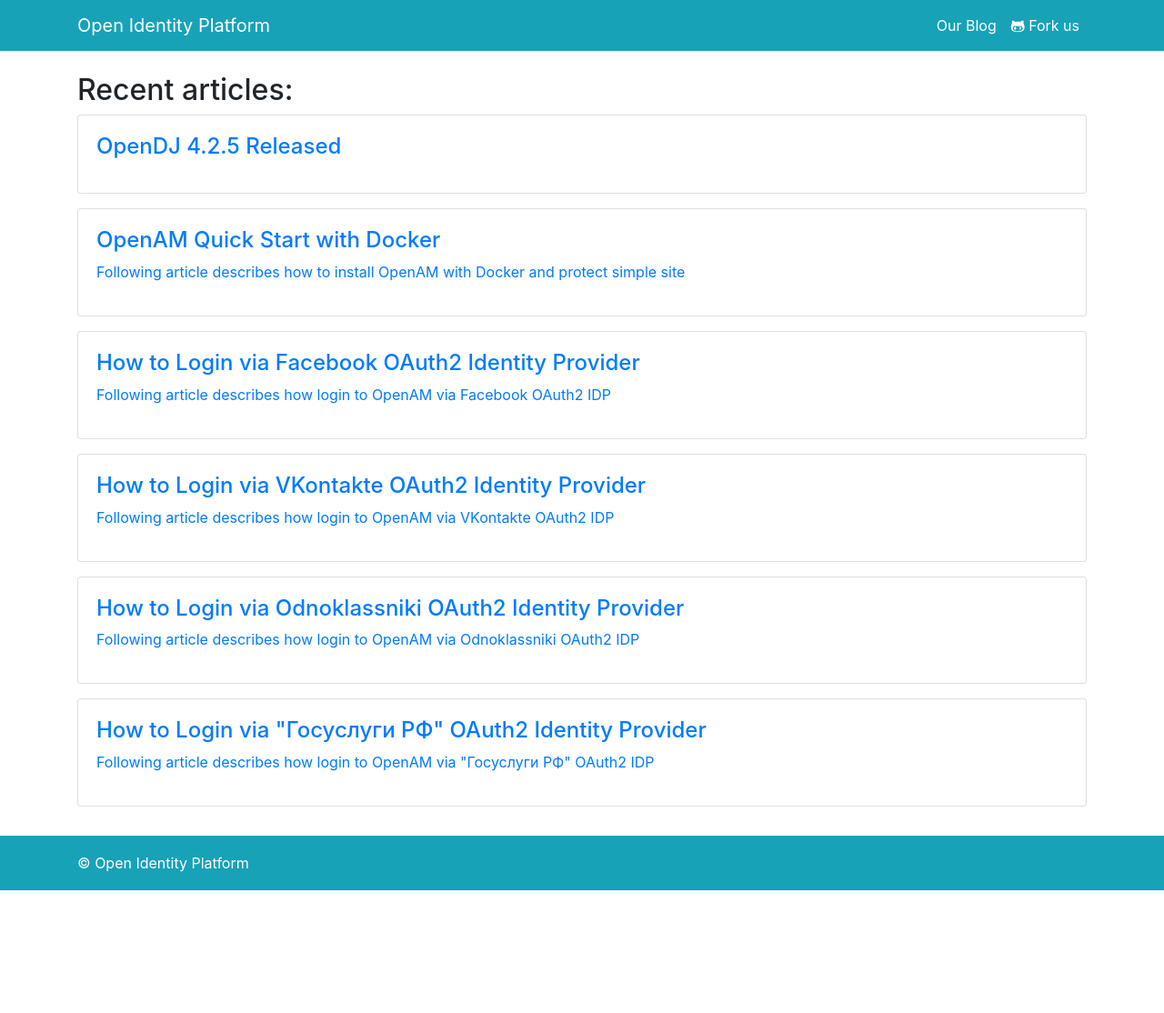
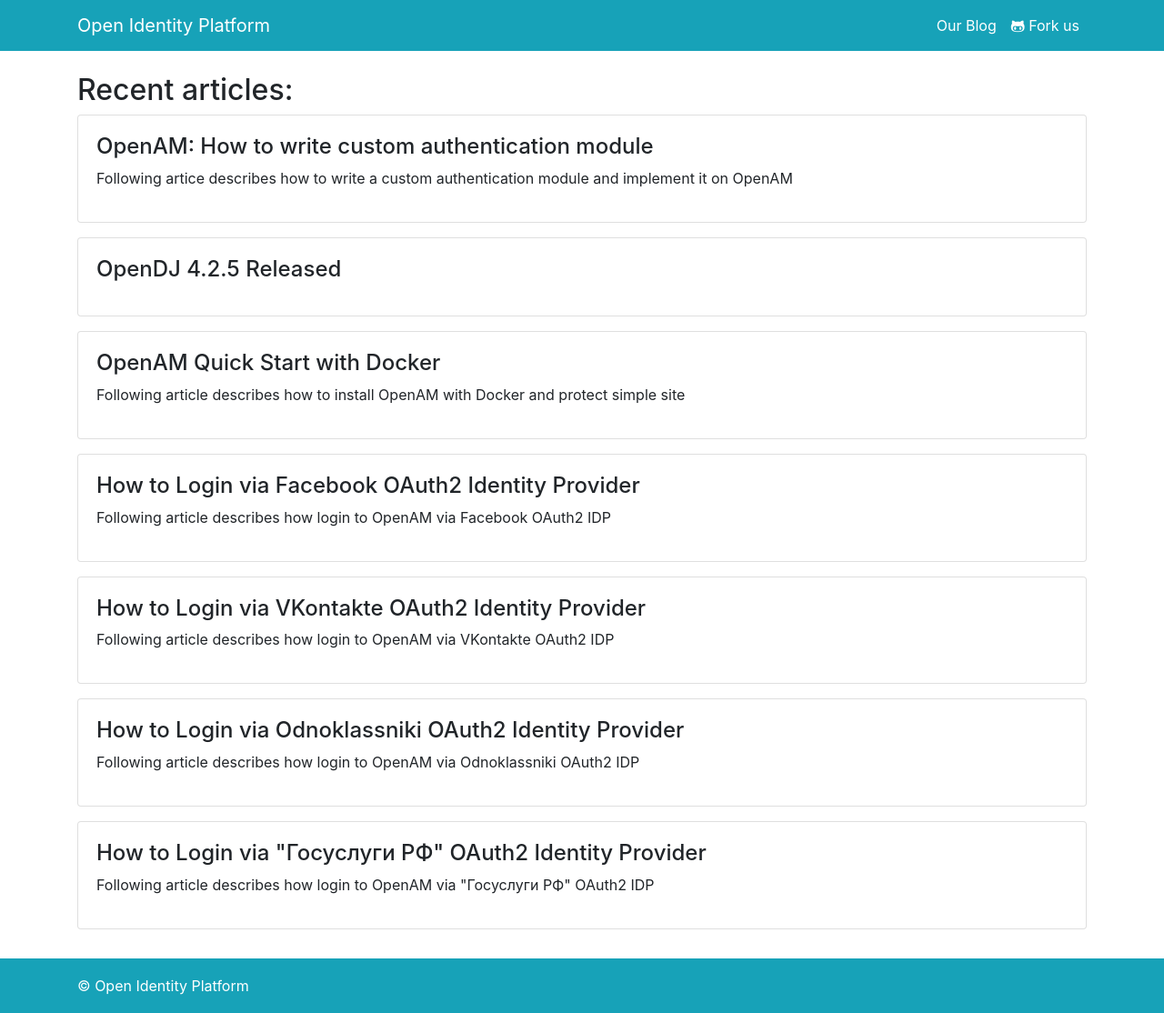
Before and after one commit to OpenIdentityPlatform/OpenIdentityPlatform.org, a Jekyll site: the page built from blog/index.html, in a window 1280 px wide and 1114 px high. Shown: the whole window at 91% size. Built offline with Jekyll 4.4.1, drawn with Linux system fonts in a browser that asks for light colours.

Commit message:
some UI improvements

```diff
--- a/_data/blogposts.yml
+++ b/_data/blogposts.yml
@@ -2,6 +2,10 @@
 #  title: 'Аутентификация через ЕСИА'
 #  link: 'how-to-auth-via-esia/'
 #  description: 'В данной статье описывается пример реализации аутентификации через ЕСИА'
+-
+  title: 'OpenAM: How to write custom authentication module'
+  link: https://github.com/OpenIdentityPlatform/OpenAM/wiki/Write-a-custom-authentication-module
+  description: 'Following artice describes how to write a custom authentication module and implement it on OpenAM'
 -
   title: 'OpenDJ 4.2.5 Released'
   link: '/blog/opendj-4-2-5-released'
--- a/assets/css/main.css
+++ b/assets/css/main.css
@@ -37,3 +37,10 @@
   padding: 5px;
   border: 1px solid black;
 }
+.product a {
+  color: inherit;
+}
+
+a.blogpost  {
+  color: inherit;
+}
--- a/blog/index.html
+++ b/blog/index.html
@@ -5,7 +5,7 @@
 <h2>Recent articles:</h2>
 {% for post in site.data.blogposts %}
 
-<a target="_blank" href="{{post.link}}">
+<a class="blogpost" target="_blank" href="{{post.link}}">
 <div class="card mb-3">
   <div class="card-body">
     <h4>
--- a/index.html
+++ b/index.html
@@ -9,7 +9,7 @@
 <div class="row justify-content-center">
   {% for product in site.data.products %}
   <div class="col-md-4 d-flex align-items-stretch col-sm-12">
-    <div class="card mb-4">
+    <div class="product card mb-4">
       <a target="_blank" href="{{product.link}}" class="github-corner" aria-label="View source on GitHub">
                       <svg width="80" height="80" viewBox="0 0 250 250" style="fill:#64CEAA; color:#fff; position: absolute; top: 0; border: 0; right: 0;" aria-hidden="true">
                         <path d="M0,0 L115,115 L130,115 L142,142 L250,250 L250,0 Z"></path>
```
Also changed, not shown: _data/products.yml (+8 -7 lines).
